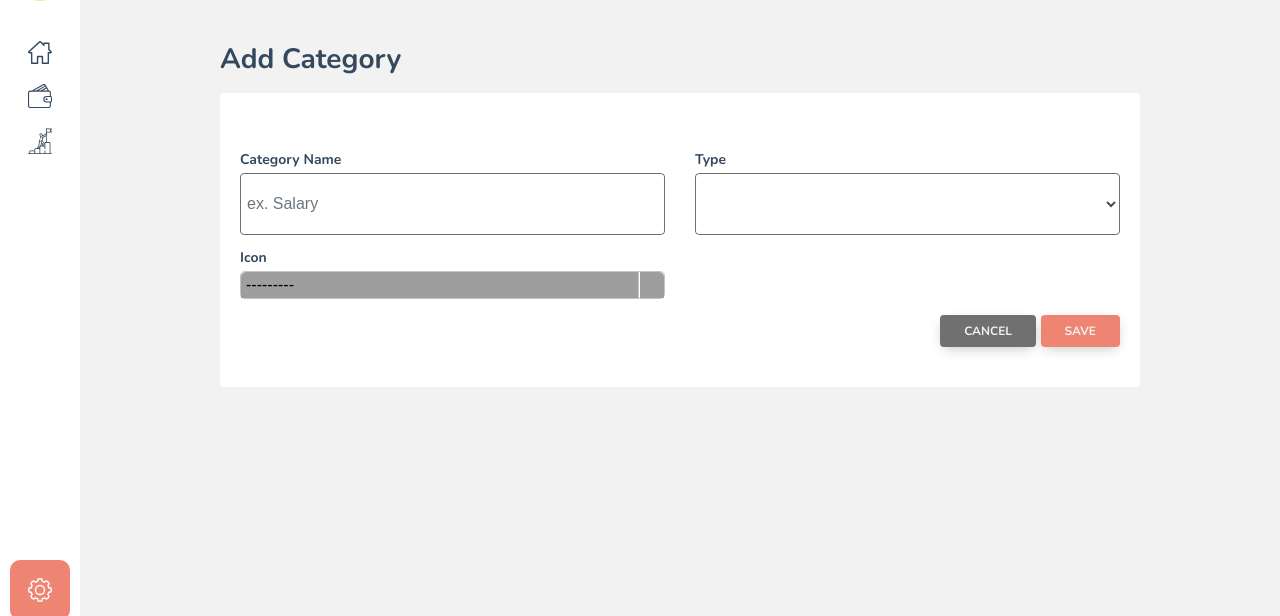
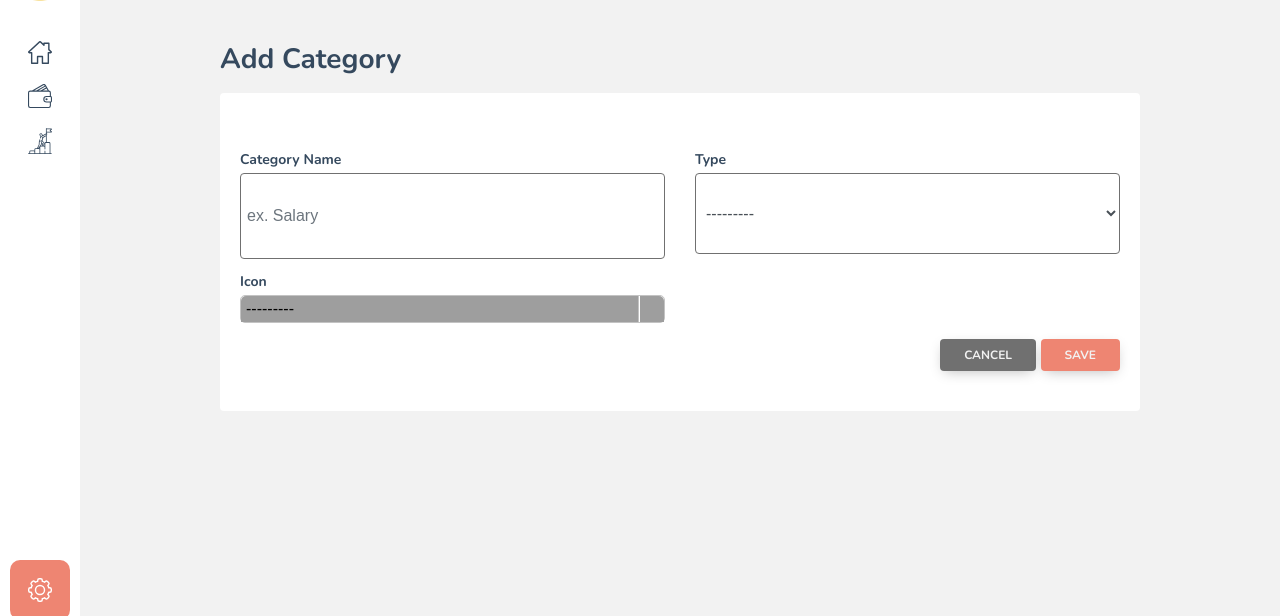
Before and after one commit to ameraibrahim-dev/penny-pincher, a Django app: page /category/custom/create/ in a window 1280 px wide. Shown: the part 55-671 px from the top of the page. Run offline with Django 3.2, Linux system fonts and the light colour scheme; the visitor is signed in with stand-in values (Sample User, id 1); some libraries are stand-ins or nearby versions; grey boxes are pictures that could not be loaded.

Commit message:
Fixed invisible input fields

```diff
--- a/static/css/main.css
+++ b/static/css/main.css
@@ -54,6 +54,10 @@ a {
 a:hover, a:focus {
   color: white;
   text-decoration: none; }
+
+.form-control{
+  height: auto;
+}
 
 .component {
   margin-top: 40px;
```
